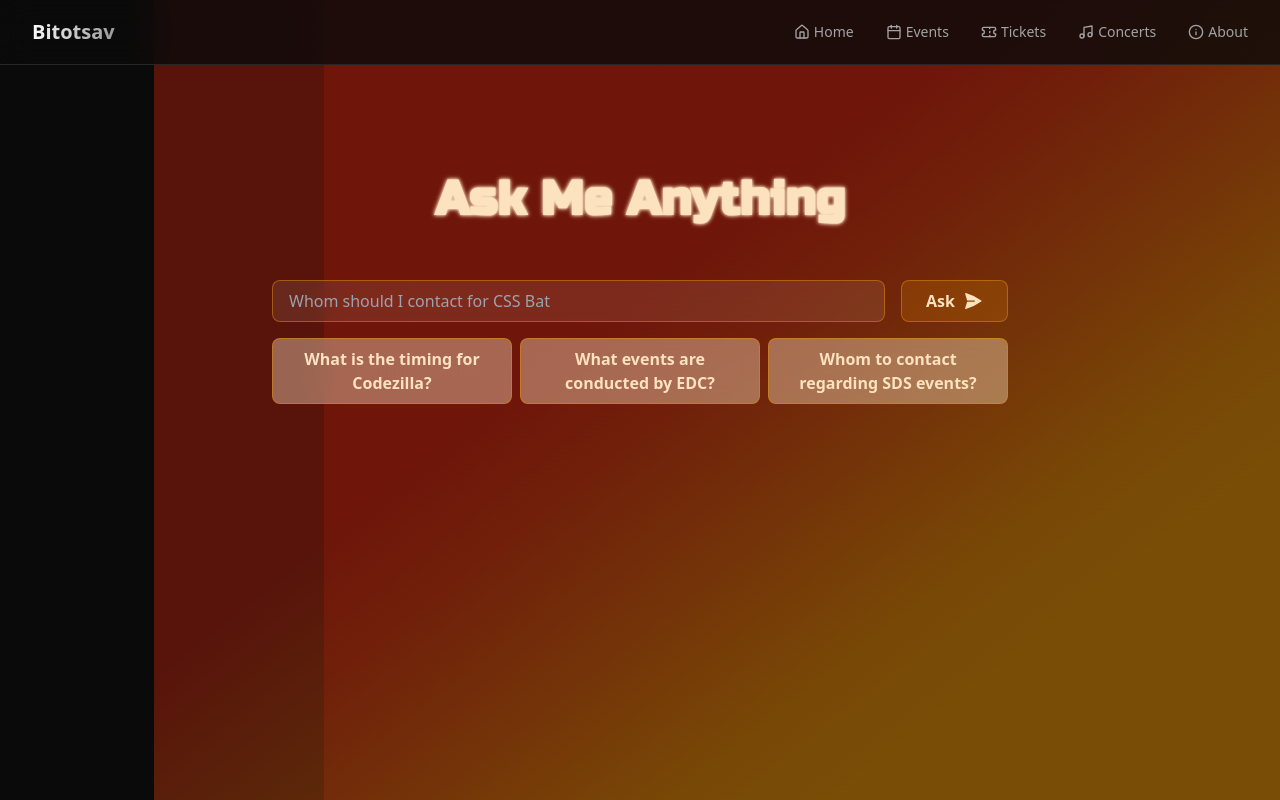
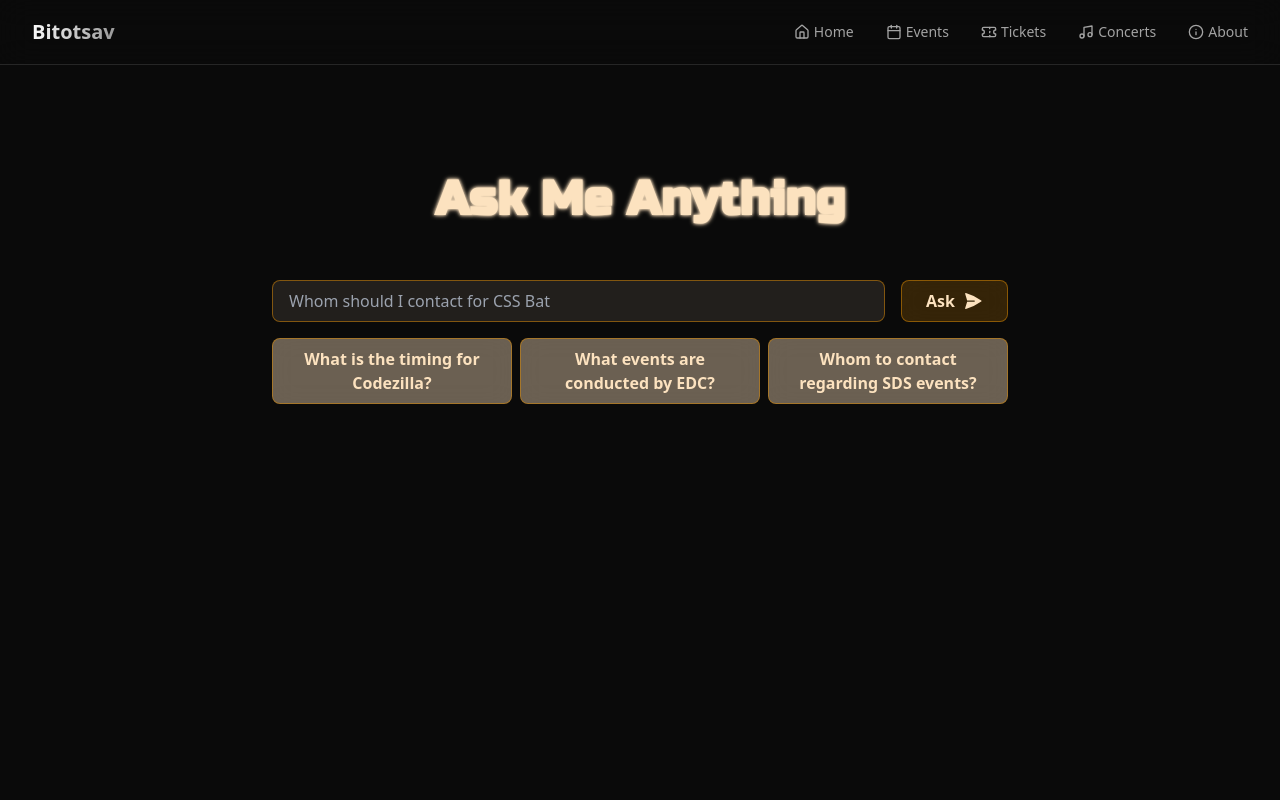
Before and after one commit to bitotsav-fest/website, a Next.js app: page /chat in a window 1280 px wide. Shown: the top 800 px of the page. Built offline with nearby package versions, Linux system fonts and the light colour scheme.

Commit message:
remove neon bg from chat interface

```diff
--- a/src/app/chat/page.js
+++ b/src/app/chat/page.js
@@ -1,26 +1,5 @@
 "use client"
-import Footer from '@/components/landing/FOOTER';
 import { useState, useEffect, useRef } from 'react';
-
-// Neon Wave Background Component
-const NeonWaveBackground = () => {
-    return (
-        <div className="fixed top-0 left-0 w-full h-full z-0 pointer-events-none">
-            <div
-                className="absolute inset-0 opacity-40 animate-wave"
-                style={{
-                    background: 'linear-gradient(142deg, rgba(205,34,13,1) 37%, rgba(225,142,4,1) 67%)',
-                }}
-            ></div>
-            <div
-                className="absolute inset-0 opacity-20 animate-wave-reverse"
-                style={{
-                    background: 'linear-gradient(142deg, rgba(205,34,13,1) 37%, rgba(225,142,4,1) 67%)',
-                }}
-            ></div>
-        </div>
-    );
-};
 
 export default function Home() {
     // Chatbot States
@@ -171,8 +150,6 @@ export default function Home() {
     return (
         <div className="min-h-screen text-white font-sans flex flex-col items-center relative overflow-y-auto">
             {/* Background Components */}
-            <NeonWaveBackground />
-
             {/* Chatbot Interface */}
             <div className="w-full max-w-3xl z-10 px-4 pb-8 flex flex-col items-center" style={{ marginTop: '11rem' }}>
                 <h1 className="text-5xl font-bold mb-8 text-center text-[#FCE2BF] neon-text">
```
